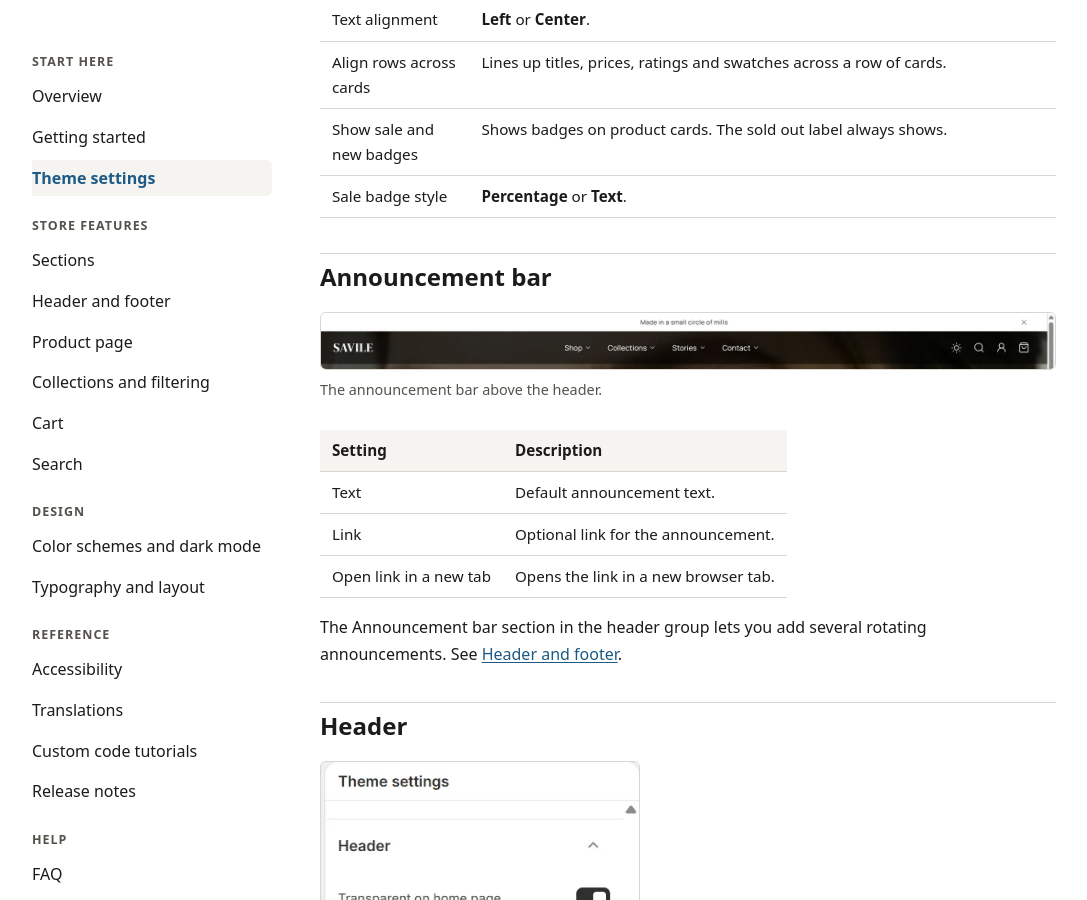
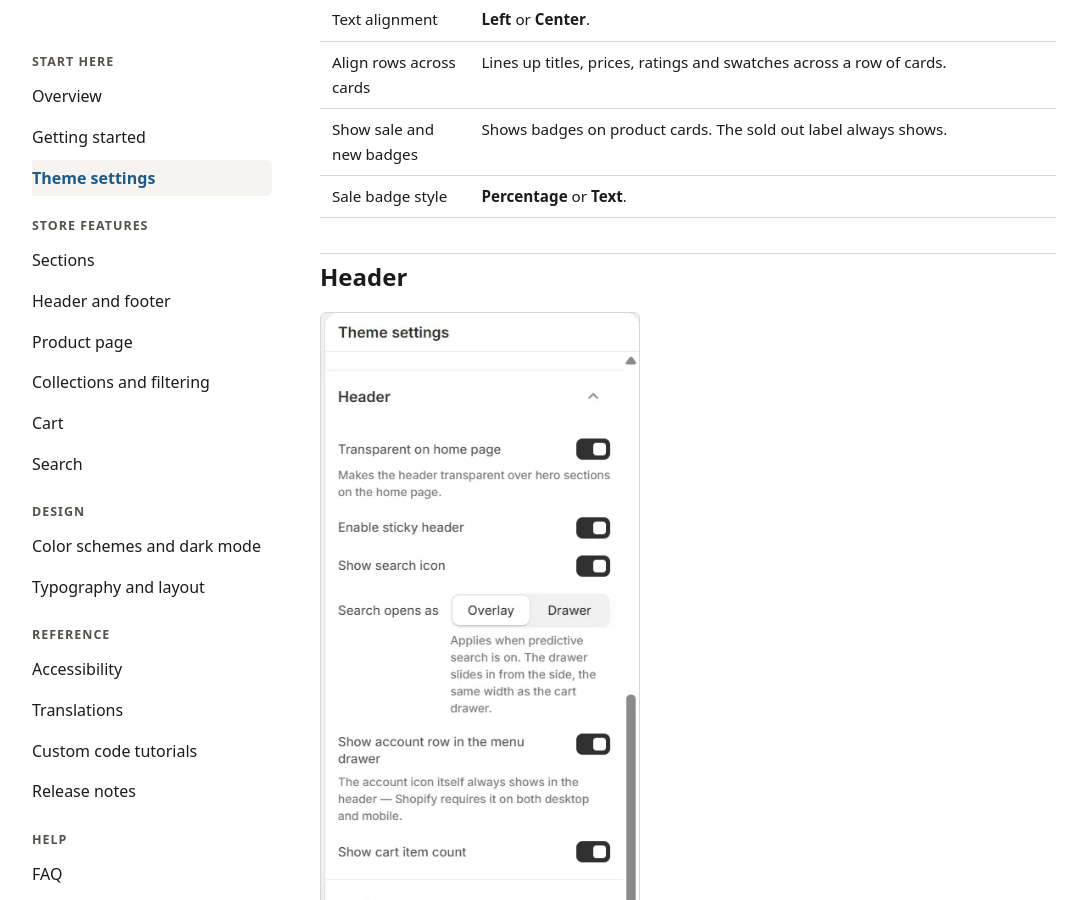
Before and after one commit to tvlgiao/lintel-docs, a Jekyll site: the page built from theme-settings.md, in a window 1280 px wide and 900 px high, scrolled down 8337 px. Shown: the whole window, without its empty margins (16-1103 px from the left). Built offline with Jekyll 4.4.1, drawn with Linux system fonts in a browser that asks for light colours.

Commit message:
Announcement text lives in the Announcement bar section's blocks only
Theme settings > Announcement bar was removed from the theme (#617).

```diff
--- a/theme-settings.md
+++ b/theme-settings.md
@@ -120,18 +120,6 @@ Add the URLs of your accounts: **X (Twitter)**, **Facebook**, **Instagram**, **P
 | Show sale and new badges | Shows badges on product cards. The sold out label always shows. |
 | Sale badge style | **Percentage** or **Text**. |
 
-## Announcement bar
-
-{% include figure.html src="theme-settings/announcement-bar" alt="The announcement bar above the Savile header with the text Made in a small circle of mills and a close button" caption="The announcement bar above the header." %}
-
-| Setting | Description |
-| --- | --- |
-| Text | Default announcement text. |
-| Link | Optional link for the announcement. |
-| Open link in a new tab | Opens the link in a new browser tab. |
-
-The Announcement bar section in the header group lets you add several rotating announcements. See [Header and footer]({{ '/header-and-footer/' | relative_url }}).
-
 ## Header
 
 {% include figure.html src="theme-settings/panel-header" alt="The Header group in theme settings: transparent on home page, sticky header, search icon, search opens as, account row and cart item count" caption="Theme settings > Header." mobile=true %}
```
Also changed, not shown: getting-started.md (+1 -2 lines), header-and-footer.md (+2 -0 lines).
